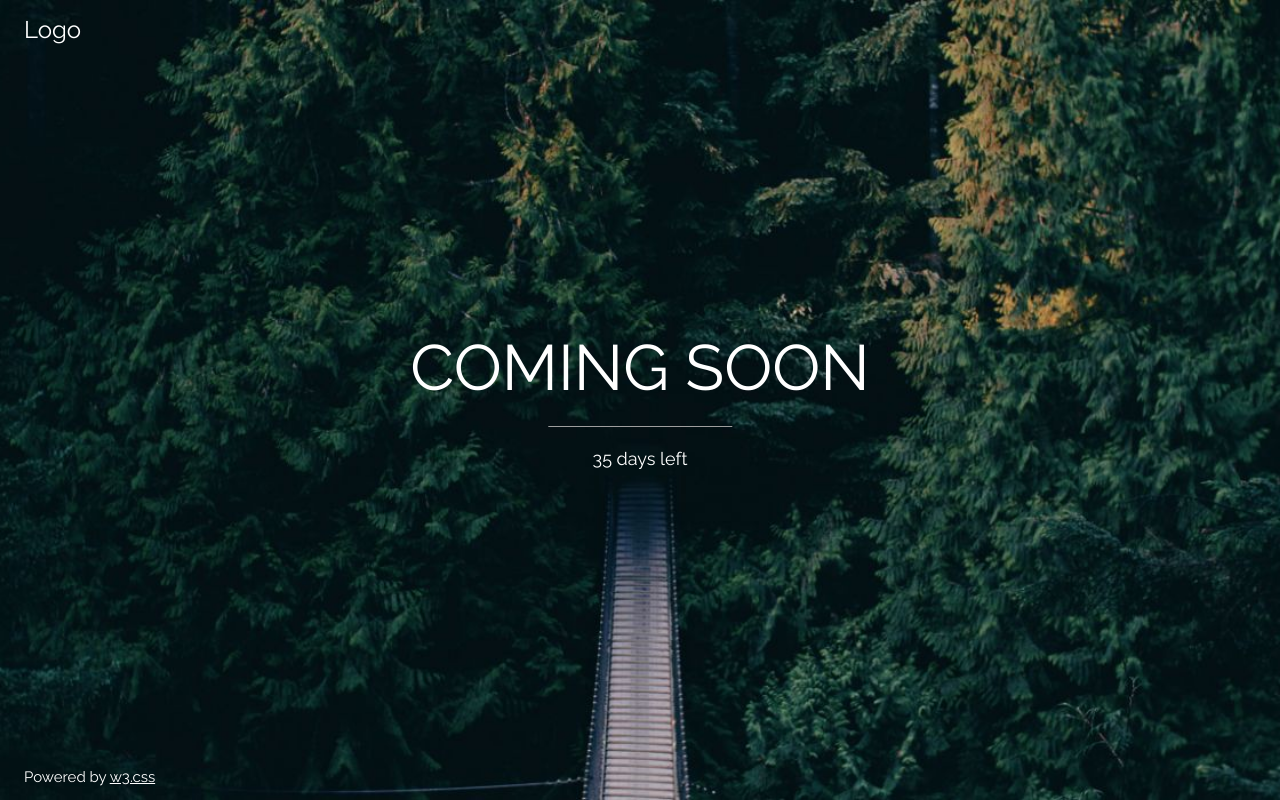
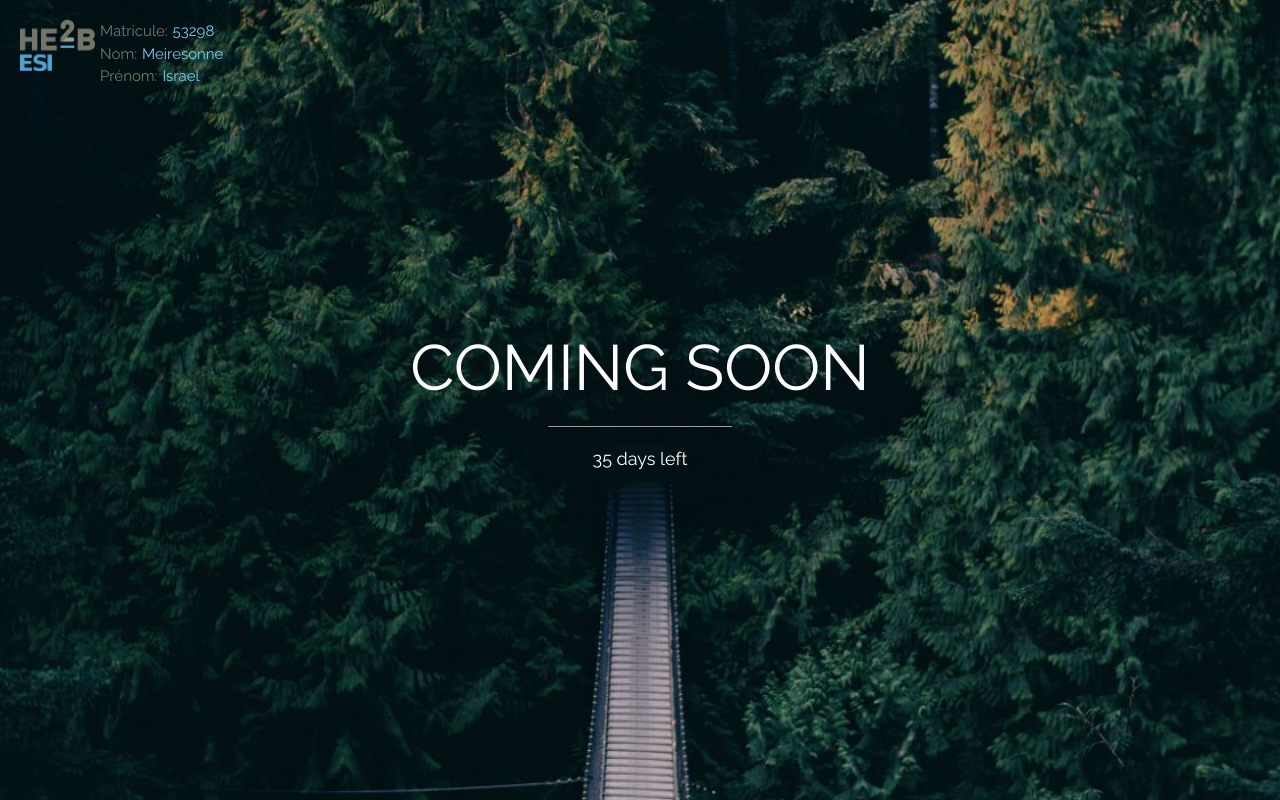
Before and after one commit to israel-meiresonne/LamaChat, a PHP site: page /view/template.php in a window 1280 px wide. Run offline with PHP 8.4, Linux system fonts and the light colour scheme; the template is opened without the code that fills it, so the values that code supplies are empty; a stand-in replaces the project's code that opens the database connection.

Commit message:
add logo esi in 'home' page

```diff
--- /dev/null
+++ b/project/content/css/element.css
@@ -0,0 +1,55 @@
+:root {
+    /*———————————————————————————————— COLOR DOWN ———————————————————————————*/
+    --color-label: #C6C6C7;
+    --color-blue-esi: #7fc9f3;
+    --color-grey-esi: #75766a;
+    /*———————————————————————————————— COLOR UP —————————————————————————————*/
+}
+
+/*————————————————————— IMG-TEXT_RIGHT DOWN ——————————————————*/
+
+.img-text-wrap {
+    display: flex;
+    width: 100%;
+    /* height: 100%; */
+}
+
+.img-text-img {
+    /* display: flex; */
+    /* width: 25px; */
+    width: 50%;
+    /* flex-direction: row; */
+}
+
+.img-text-img img {
+    width: 100%;
+    margin: auto;
+}
+
+.img-text-div {
+    width: 50%;
+    margin: auto 0 auto 5px;
+}
+
+/*————————————————————— IMG-TEXT_RIGHT UP ——————————————————*/
+
+/*————————————————————— DATA_KEY_VALUE DOWN ———————————*/
+
+.data-key_value-wrap {
+    display: flex;
+    text-transform: capitalize;
+}
+
+.data-key_value-wrap .data-key_value-key {
+    color: var(--color-grey-esi);
+}
+
+.data-key_value-key:first-child {
+    margin-right: 5px;
+}
+
+.data-key_value-wrap .data-key_value-value {
+    color: var(--color-blue-esi);
+}
+
+/*————————————————————— DATA_KEY_VALUE UP —————————————*/
--- /dev/null
+++ b/project/content/css/home.css
@@ -0,0 +1,4 @@
+.esi-logo-container{
+    width: 200px;
+    padding: 20px;
+}
--- a/project/view/template.php
+++ b/project/view/template.php
@@ -2,10 +2,12 @@
 <html>
 <title><?= $title ?></title>
 <meta charset="UTF-8">
-<base href="<?= $webRoot ?>" >
+<base href="<?= $webRoot ?>">
 <meta name="viewport" content="width=device-width, initial-scale=1">
 <link rel="stylesheet" href="https://www.w3schools.com/w3css/4/w3.css">
 <link rel="stylesheet" href="content/css/w3_home.css">
+<link rel="stylesheet" href="content/css/element.css">
+<link rel="stylesheet" href="content/css/home.css">
 <link rel="stylesheet" href="https://fonts.googleapis.com/css?family=Raleway">
 <style>
 
@@ -14,16 +16,35 @@
 <body>
 
     <div class="bgimg w3-display-container w3-animate-opacity w3-text-white">
-        <div class="w3-display-topleft w3-padding-large w3-xlarge">
-            Logo
+        <div class="esi-logo-container">
+            <div class="img-text-wrap">
+                <div class="img-text-img">
+                    <img src="content/images/static/logo-esi.png">
+                </div>
+                <div class="img-text-div">
+                    <div class="data-key_value-wrap">
+                        <span class="data-key_value-key">matricule:</span>
+                        <span class="data-key_value-value">53298</span>
+                    </div>
+                    <div class="data-key_value-wrap">
+                        <span class="data-key_value-key">nom:</span>
+                        <span class="data-key_value-value">meiresonne</span>
+                    </div>
+                    <div class="data-key_value-wrap">
+                        <span class="data-key_value-key">prénom:</span>
+                        <span class="data-key_value-value">israel</span>
+                    </div>
+                </div>
+            </div>
         </div>
+        <!-- <img src="content/images/static/logo-esi.png" style="width: 50px;"> -->
+        <!-- <div class="w3-display-topleft w3-padding-large w3-xlarge">
+            logo
+        </div> -->
         <div class="w3-display-middle">
             <h1 class="w3-jumbo w3-animate-top">COMING SOON</h1>
             <hr class="w3-border-grey" style="margin:auto;width:40%">
             <p class="w3-large w3-center">35 days left</p>
-        </div>
-        <div class="w3-display-bottomleft w3-padding-large">
-            Powered by <a href="https://www.w3schools.com/w3css/default.asp" target="_blank">w3.css</a>
         </div>
     </div>
 
```
Also changed, not shown: project/content/images/static/logo-esi.png (added).
